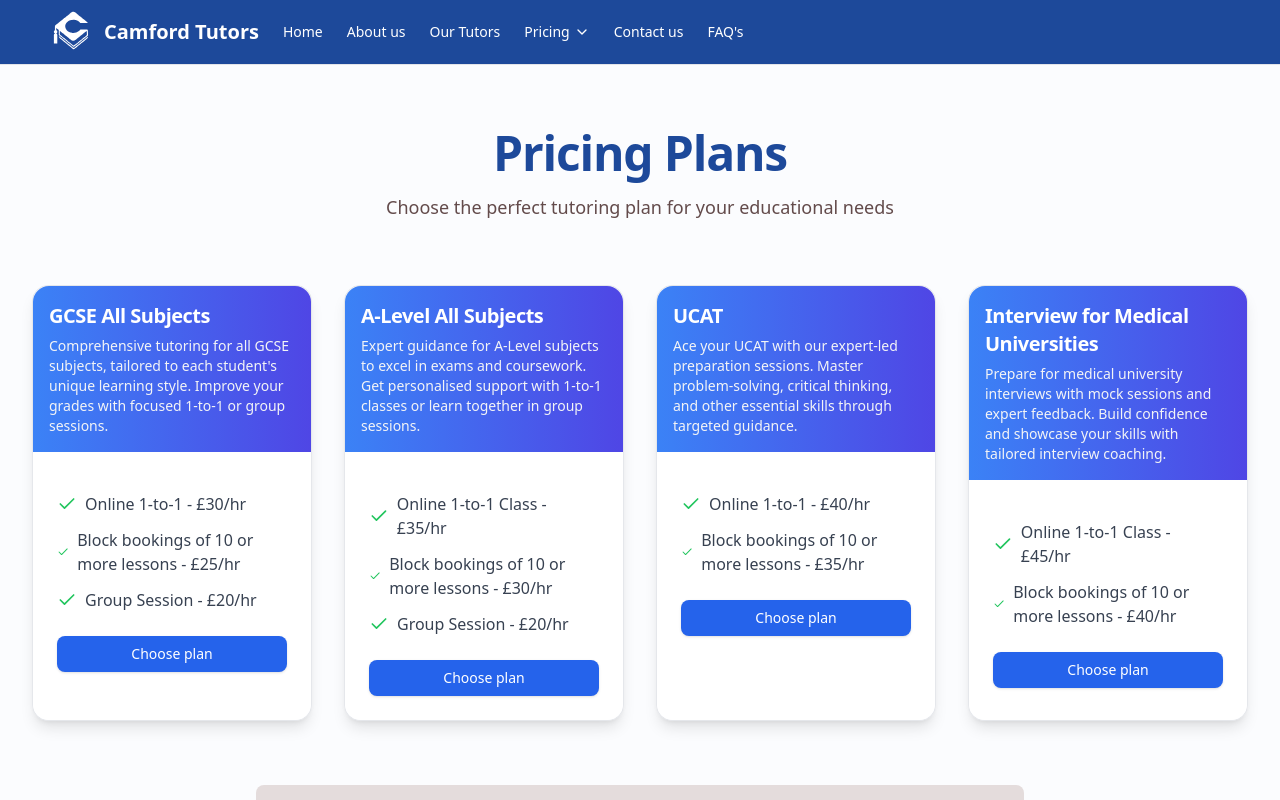
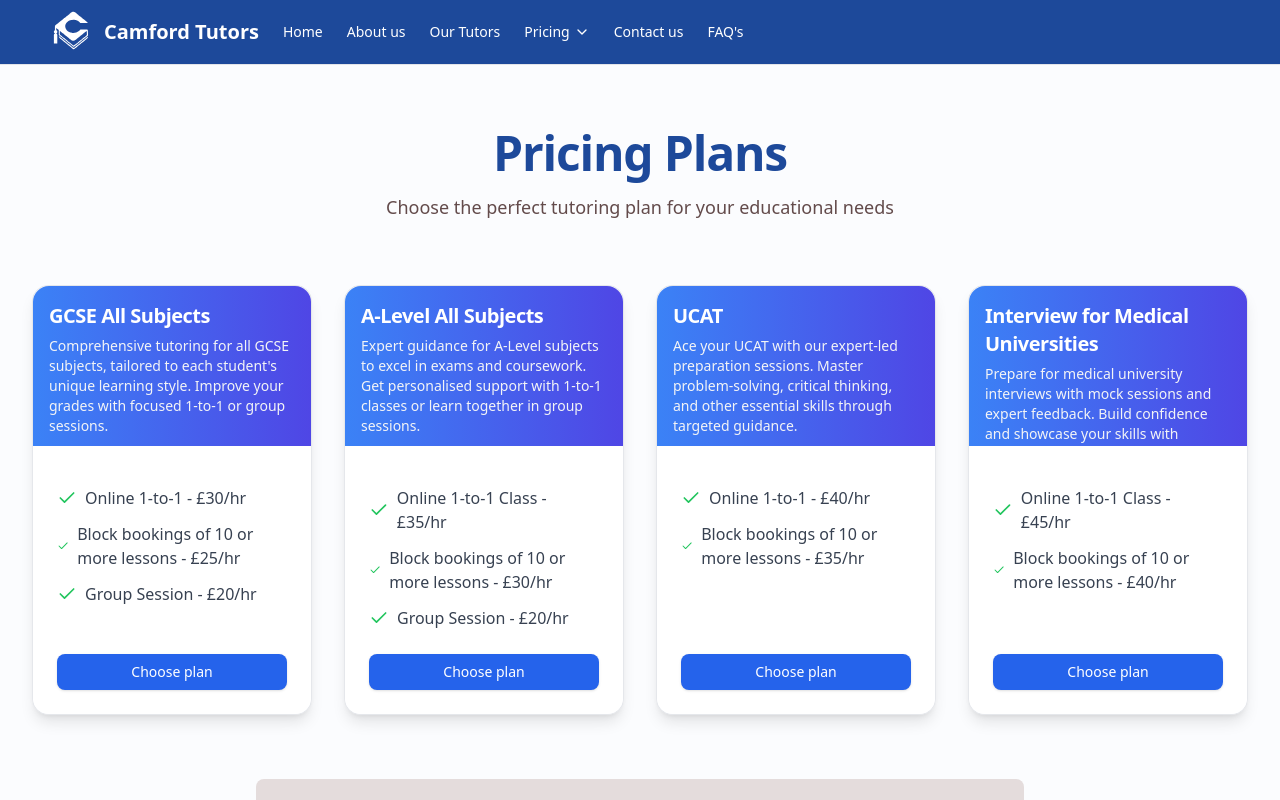
Before and after one commit to Txbish/camford, a Next.js app: page /pricing in a window 1280 px wide. Shown: the top 800 px of the page. Built offline with nearby package versions, Linux system fonts and the light colour scheme.

Commit message:
Enhance pricing card layout with improved header height and button alignment

```diff
--- a/app/pricing/page.tsx
+++ b/app/pricing/page.tsx
@@ -93,13 +93,14 @@ export default function PricingPage() {
               key={plan.title}
               className="flex flex-col transition-transform transform hover:scale-105 hover:shadow-2xl hover:border-primary rounded-2xl border border-gray-200 shadow-lg"
             >
-              <CardHeader className="bg-gradient-to-r from-blue-500 to-indigo-600 p-4 rounded-t-2xl text-white">
+              <CardHeader className="bg-gradient-to-r from-blue-500 to-indigo-600 p-4 rounded-t-2xl text-white h-40">
                 <CardTitle className="text-xl font-semibold">
                   {plan.title}
                 </CardTitle>
                 <p className="text-sm text-gray-100 mt-1">{plan.description}</p>
               </CardHeader>
-              <CardContent className="flex-grow p-6 bg-white rounded-b-2xl">
+
+              <CardContent className="flex-grow p-6 bg-white rounded-b-2xl flex flex-col justify-between">
                 <div className="mt-4 space-y-3">
                   {plan.features.map((feature, index) => (
                     <div key={index} className="flex items-center">
@@ -113,6 +114,8 @@ export default function PricingPage() {
                     </div>
                   ))}
                 </div>
+
+                {/* Button aligned at the bottom */}
                 <Button
                   className="w-full mt-6 py-2 text-white bg-blue-600 hover:bg-blue-700 rounded-lg transition-colors"
                   onClick={() => handleSelectPlan(plan)}
```
